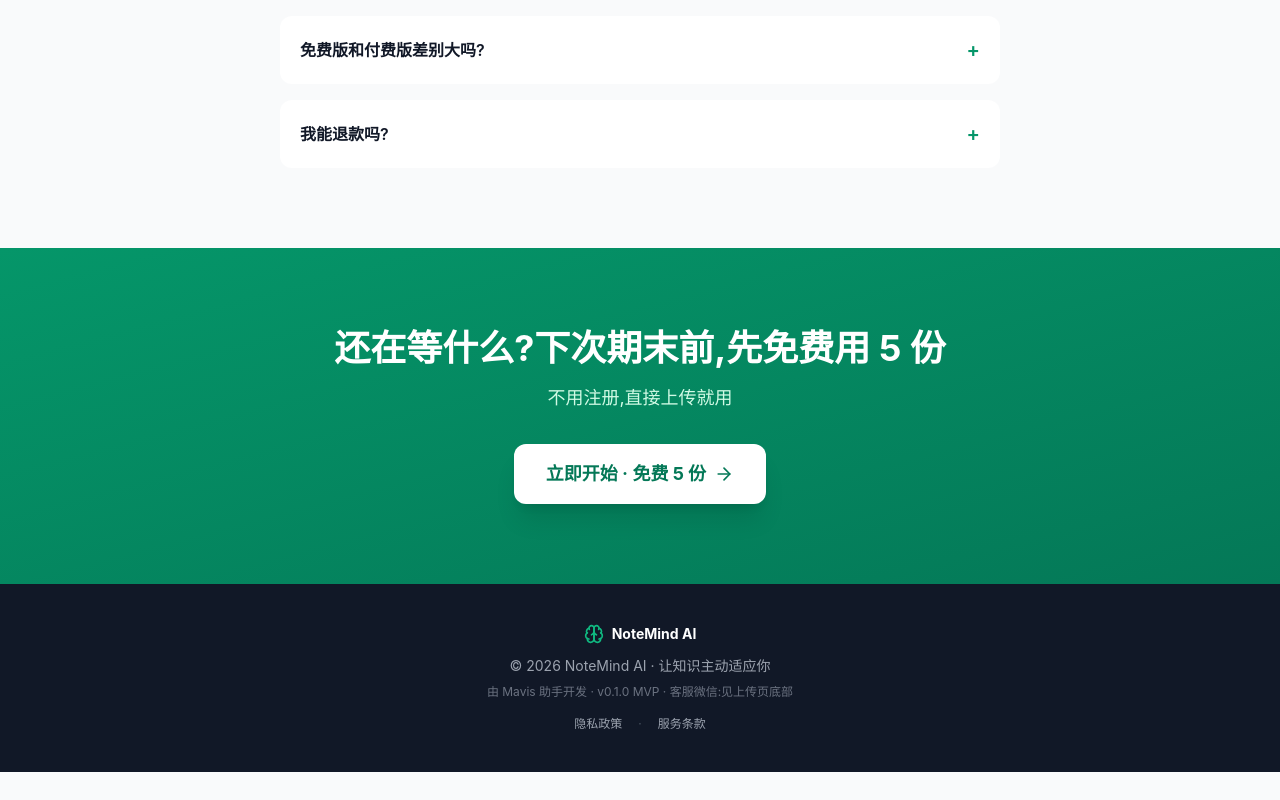
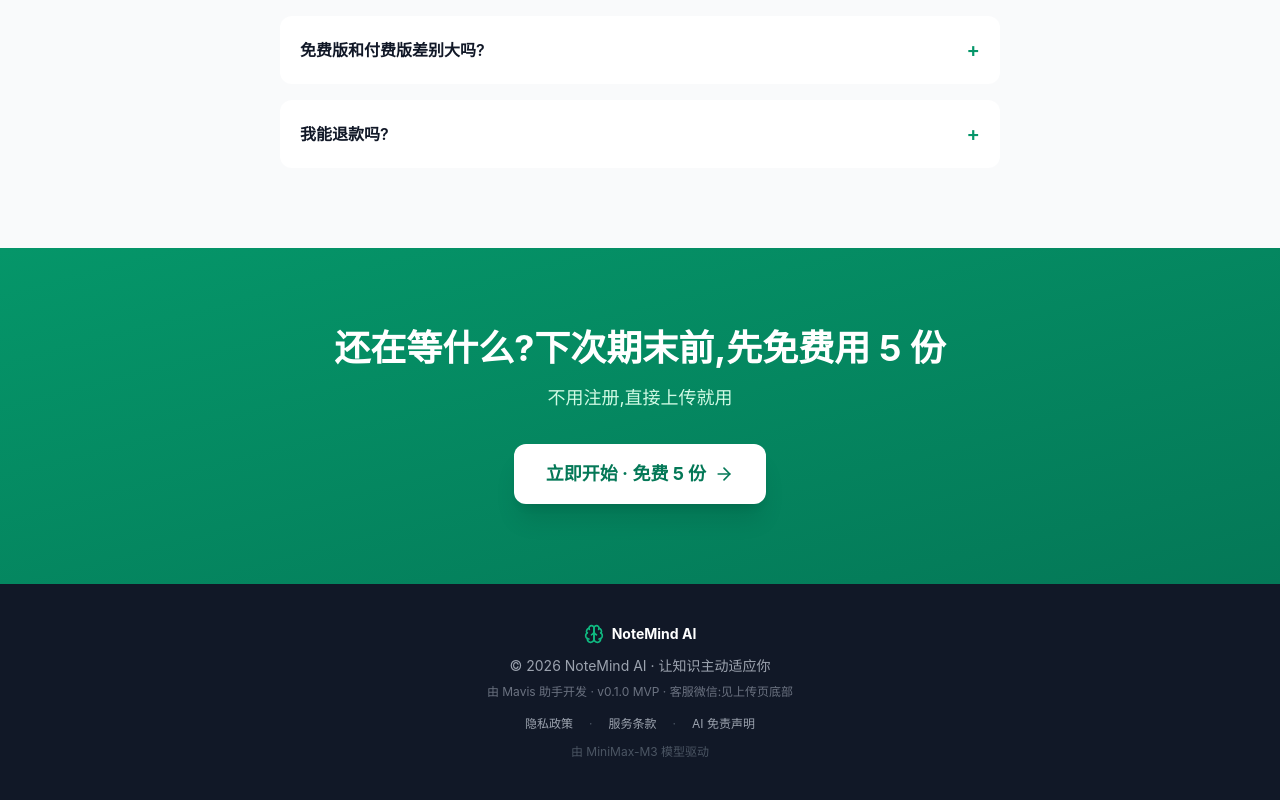
Before and after one commit to eric1986812/note-mind, a Next.js app: page / in a window 1280 px wide. Shown: the part 4370-5170 px from the top of the page. Before the commit the page ends 5142 px from the top, so only its background shows below. Built offline with nearby package versions, Linux system fonts and the light colour scheme.

Commit message:
feat: add AI model disclaimer (Creem wrapper compliance)

```diff
--- a/src/app/page.tsx
+++ b/src/app/page.tsx
@@ -337,7 +337,10 @@ export default function HomePage() {
             <Link href="/privacy" className="hover:text-white">隐私政策</Link>
             <span className="text-gray-600">·</span>
             <Link href="/terms" className="hover:text-white">服务条款</Link>
+            <span className="text-gray-600">·</span>
+            <Link href="/disclaimer" className="hover:text-white">AI 免责声明</Link>
           </div>
+          <p className="mt-3 text-xs text-gray-600">由 MiniMax-M3 模型驱动</p>
         </div>
       </footer>
     </main>
```
